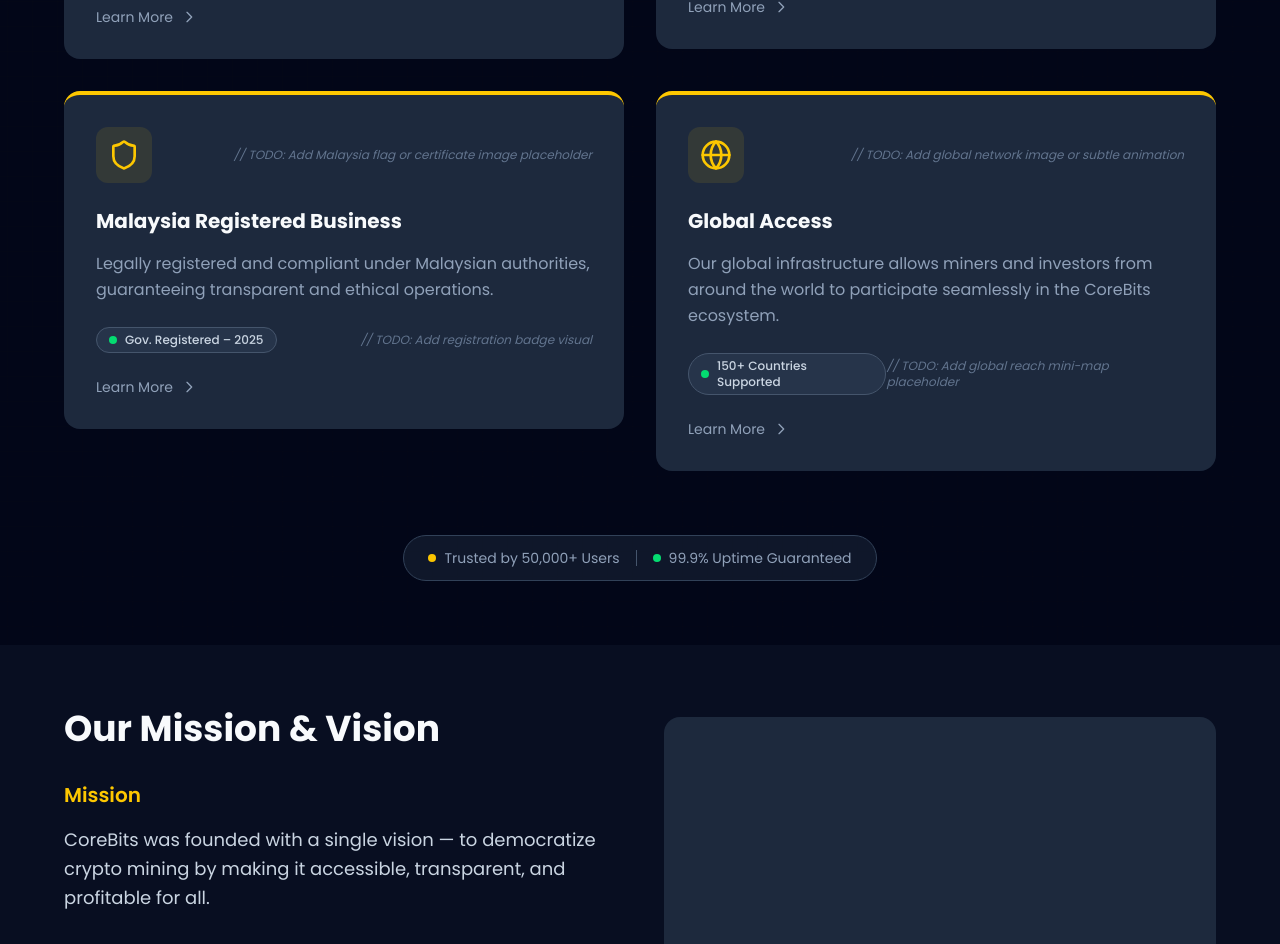
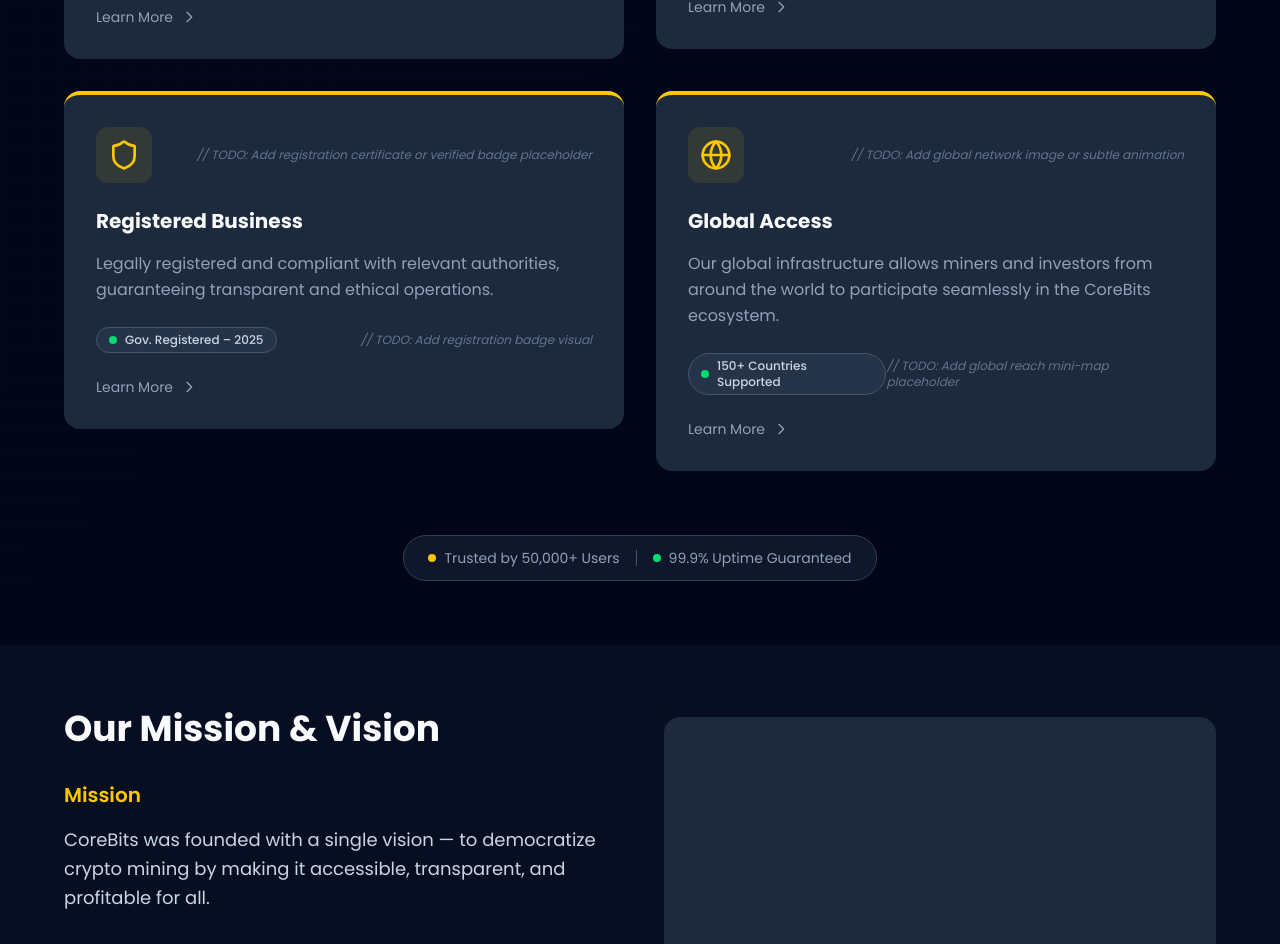
Before and after one commit to EddMarwa/Rockits, a Next.js app in the folder corebits/: page /certificates/about in a window 1280 px wide. Shown: the part 1071-2015 px from the top of the page. Built offline with nearby package versions, Linux system fonts and the light colour scheme.

Commit message:
why choose

```diff
--- a/corebits/src/components/WhyChooseCoreBits.tsx
+++ b/corebits/src/components/WhyChooseCoreBits.tsx
@@ -53,11 +53,11 @@
       badgeComment: "// TODO: Add small payout graph or animation placeholder"
     },
     {
-      title: "Malaysia Registered Business",
-      description: "Legally registered and compliant under Malaysian authorities, guaranteeing transparent and ethical operations.",
+      title: "Registered Business",
+      description: "Legally registered and compliant with relevant authorities, guaranteeing transparent and ethical operations.",
       icon: Shield,
       badge: "Gov. Registered – 2025",
-      iconComment: "// TODO: Add Malaysia flag or certificate image placeholder",
+      iconComment: "// TODO: Add registration certificate or verified badge placeholder",
       badgeComment: "// TODO: Add registration badge visual"
     },
     {
```
